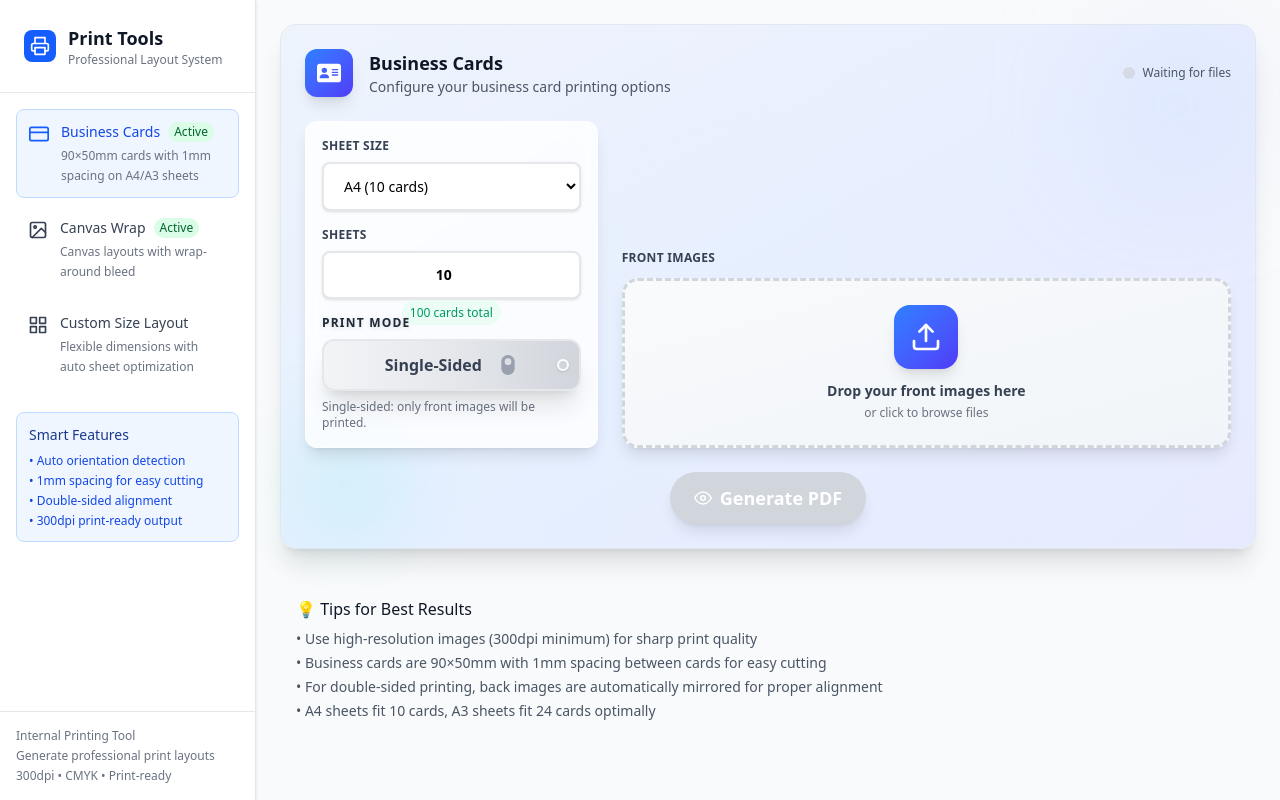
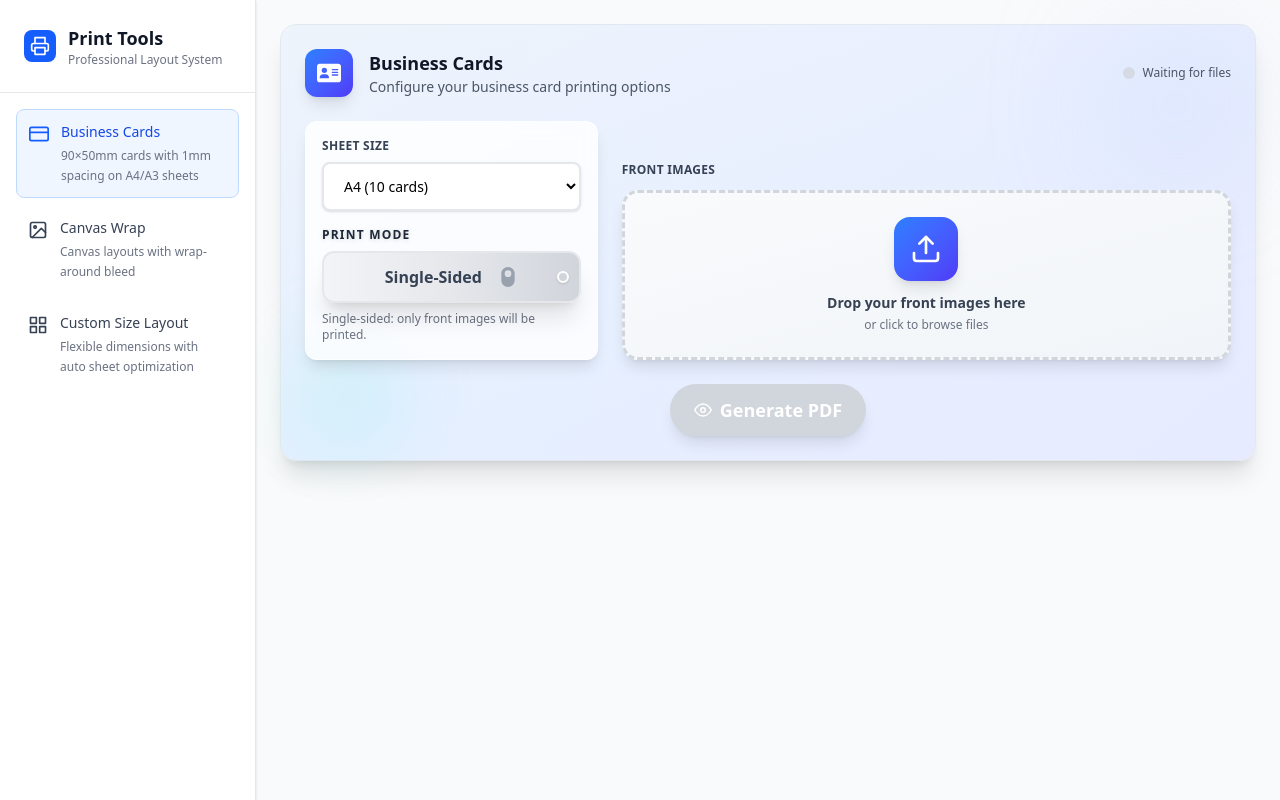
Before and after one commit to christiaan-fourie/dropio, a Next.js app: page / in a window 1280 px wide. Built offline with nearby package versions, Linux system fonts and the light colour scheme.

Commit message:
Remove tips and status badges from UI components
Eliminated the tips section and sheets quantity input from BusinessCards.jsx, and removed tool status badges, smart features info, and footer from page.js. These changes simplify the UI and reduce on-screen information.

```diff
--- a/app/components/BusinessCards.jsx
+++ b/app/components/BusinessCards.jsx
@@ -74,10 +74,9 @@ export default function BusinessCards() {
   const [frontFiles, setFrontFiles] = useState([]);
   const [backFiles, setBackFiles] = useState([]);
   const [sheetSize, setSheetSize] = useState("A4");
-  const [sheets, setSheets] = useState(10); // Now represents sheets, not cards
+  const [sheets, setSheets] = useState(1);
   const [doubleSided, setDoubleSided] = useState(false);
   const [isGenerating, setIsGenerating] = useState(false);
-  const [showPreview, setShowPreview] = useState(false);
 
   const layout = calculateLayout(sheetSize, sheets * calculateLayout(sheetSize, 1).cardsPerSheet);
   const totalCards = sheets * layout.cardsPerSheet;
@@ -235,27 +234,7 @@ export default function BusinessCards() {
                     </div>
                   </div>
 
-                  {/* Sheets Quantity */}
-                  <div>
-                    <label className="block text-xs font-bold text-gray-700 mb-2 uppercase tracking-wide">
-                      Sheets
-                    </label>
-                    <div className="relative">
-                      <input
-                        type="number"
-                        min={1}
-                        max={1000}
-                        value={sheets}
-                        onChange={(e) => setSheets(Number(e.target.value))}
-                        className="w-full px-4 py-3 text-sm font-bold bg-white border-2 border-gray-200 rounded-lg focus:outline-none focus:ring-2 focus:ring-emerald-500 focus:border-transparent transition-all duration-200 hover:border-emerald-300 shadow-sm text-center"
-                      />
-                      <div className="absolute -bottom-6 left-0 right-0 text-center">
-                        <span className="text-xs font-medium text-emerald-600 bg-emerald-50 px-2 py-1 rounded-full">
-                          {totalCards} cards total
-                        </span>
-                      </div>
-                    </div>
-                  </div>
+
 
                   {/* Double-sided Toggle */}
                   <div>
@@ -500,17 +479,6 @@ export default function BusinessCards() {
 
 
 
-
-      {/* Tips Section */}
-      <div className="mt-8 bg-gray-50 rounded-lg p-4">
-        <h3 className="font-medium text-gray-900 mb-2">💡 Tips for Best Results</h3>
-        <ul className="text-sm text-gray-600 space-y-1">
-          <li>• Use high-resolution images (300dpi minimum) for sharp print quality</li>
-          <li>• Business cards are 90×50mm with 1mm spacing between cards for easy cutting</li>
-          <li>• For double-sided printing, back images are automatically mirrored for proper alignment</li>
-          <li>• A4 sheets fit 10 cards, A3 sheets fit 24 cards optimally</li>
-        </ul>
-      </div>
     </div>
   );
 }
--- a/app/page.js
+++ b/app/page.js
@@ -79,21 +79,6 @@ export default function Home() {
                                     <div className="min-w-0 flex-1">
                                         <div className="flex items-center gap-2">
                                             <span className="font-medium text-sm">{tool.label}</span>
-                                            {tool.status === 'active' && (
-                                                <span className="inline-flex items-center px-1.5 py-0.5 rounded-full text-xs font-medium bg-green-100 text-green-800">
-                                                    Active
-                                                </span>
-                                            )}
-                                            {tool.status === 'coming-soon' && (
-                                                <span className="inline-flex items-center px-1.5 py-0.5 rounded-full text-xs font-medium bg-amber-100 text-amber-800">
-                                                    Soon
-                                                </span>
-                                            )}
-                                            {tool.status === 'planned' && (
-                                                <span className="inline-flex items-center px-1.5 py-0.5 rounded-full text-xs font-medium bg-gray-100 text-gray-600">
-                                                    Planned
-                                                </span>
-                                            )}
                                         </div>
                                         <p className="text-xs text-gray-500 mt-1 leading-relaxed">
                                             {tool.description}
@@ -104,26 +89,9 @@ export default function Home() {
                         })}
                     </div>
 
-                    {/* Tools Info Section */}
-                    <div className="mt-6 p-3 bg-blue-50 rounded-lg border border-blue-200">
-                        <h3 className="text-sm font-medium text-blue-900 mb-2">Smart Features</h3>
-                        <ul className="text-xs text-blue-700 space-y-1">
-                            <li>• Auto orientation detection</li>
-                            <li>• 1mm spacing for easy cutting</li>
-                            <li>• Double-sided alignment</li>
-                            <li>• 300dpi print-ready output</li>
-                        </ul>
-                    </div>
+
                 </nav>
 
-                {/* Footer */}
-                <div className="p-4 border-t border-gray-200">
-                    <div className="text-xs text-gray-500 space-y-1">
-                        <p className="font-medium">Internal Printing Tool</p>
-                        <p>Generate professional print layouts</p>
-                        <p>300dpi • CMYK • Print-ready</p>
-                    </div>
-                </div>
             </aside>
 
             {/* Main Content Area */}
```
